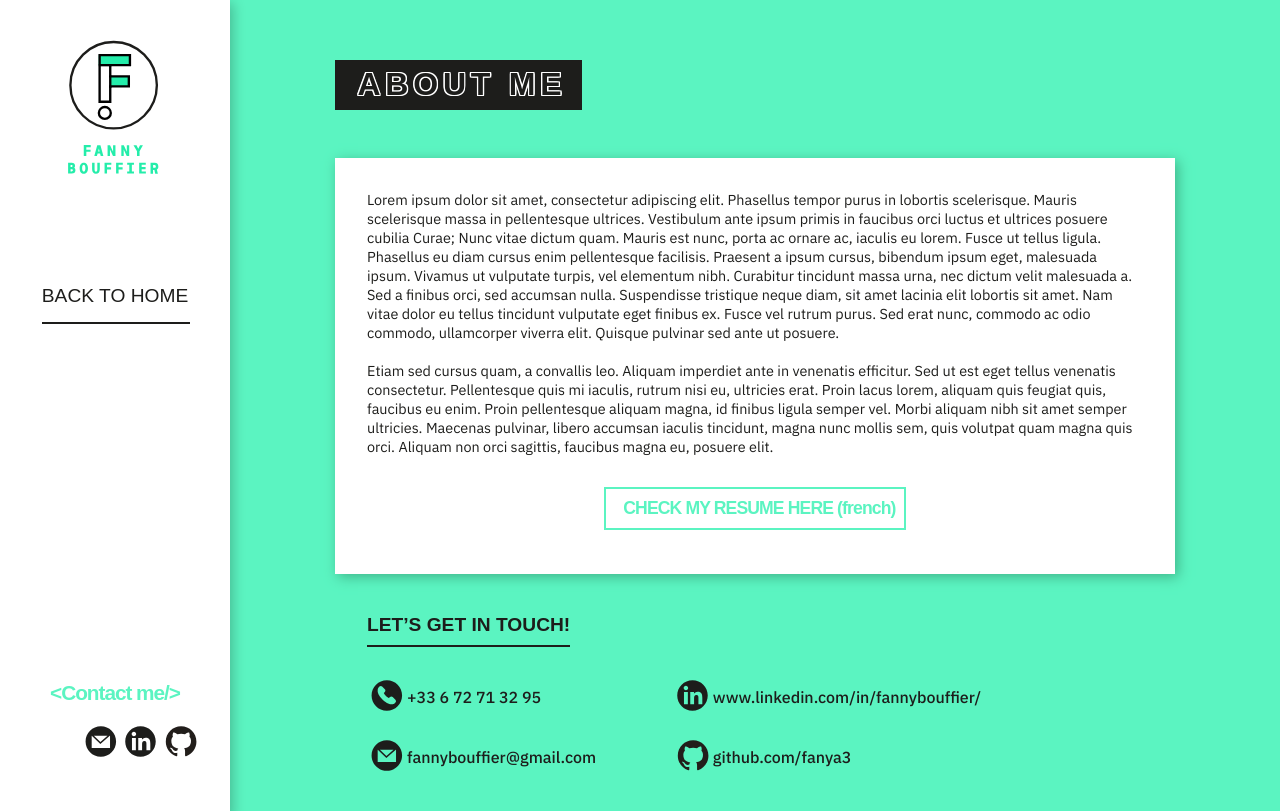
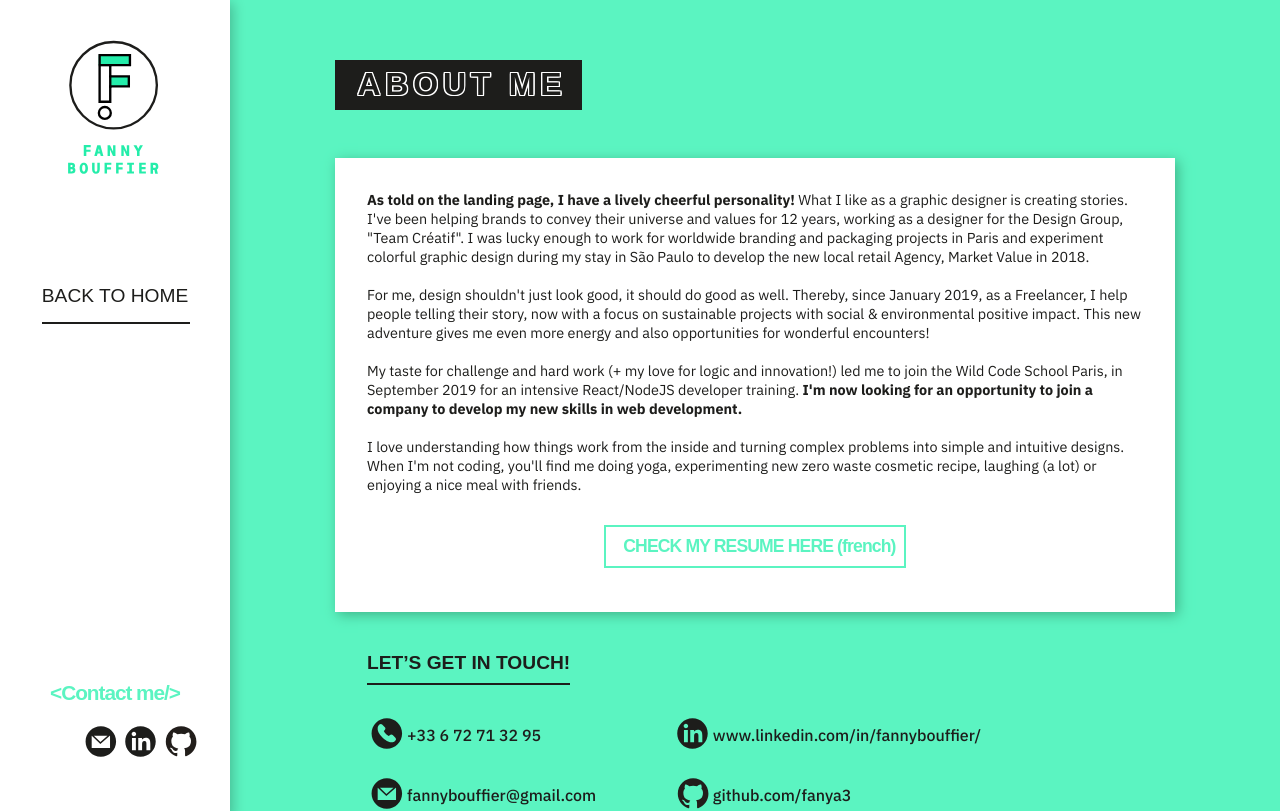
Before and after one commit to fanya3/Portfolio2019, a React (Create React App) app: page /about-me in a window 1280 px wide. Shown: the top 811 px of the page. Built offline with nearby package versions, Linux system fonts and the light colour scheme; a web font is replaced by a local one.

Commit message:
added about me text

```diff
--- a/src/non-components/Projects.js
+++ b/src/non-components/Projects.js
@@ -214,7 +214,7 @@ export const PROJECTS = [
     mission: "Website",
     color:"#504df4",
     descriptionintro:"LET'S GET WILD!",
-    description: "An immersive photoreport about the Wild Code School, Paris. We developped a website for an imaginary photograph, who followed students & teachers in their everyday life (from commute to late evenings at school). Included a special dark mode to discover the wild side of the Wilders! Developped with Html, CSS & Javascript.",
+    description: "An immersive photoreport about the Wild Code School, Paris. We developped a website for an imaginary photograph, who followed students & teachers in their everyday life (from morning commute to late evenings at school). Included a special dark mode to discover the wild side of the Wilders! Developped with Html, CSS & Javascript.",
     link:"fanya3.github.io/Projet1-IntoTheWildCodeSchool",
     github:"github.com/fanya3/Projet1-IntoTheWildCodeSchool",
     images: [
--- a/src/pages/AboutMe/AboutMe.js
+++ b/src/pages/AboutMe/AboutMe.js
@@ -26,9 +26,13 @@ const AboutMe = () => {
        <h2 className="blackTitle3">ABOUT ME</h2>
           <div className="AboutMeIntroSection">
             <p >
-            Lorem ipsum dolor sit amet, consectetur adipiscing elit. Phasellus tempor purus in lobortis scelerisque. Mauris scelerisque massa in pellentesque ultrices. Vestibulum ante ipsum primis in faucibus orci luctus et ultrices posuere cubilia Curae; Nunc vitae dictum quam. Mauris est nunc, porta ac ornare ac, iaculis eu lorem. Fusce ut tellus ligula. Phasellus eu diam cursus enim pellentesque facilisis. Praesent a ipsum cursus, bibendum ipsum eget, malesuada ipsum. Vivamus ut vulputate turpis, vel elementum nibh. Curabitur tincidunt massa urna, nec dictum velit malesuada a. Sed a finibus orci, sed accumsan nulla. Suspendisse tristique neque diam, sit amet lacinia elit lobortis sit amet. Nam vitae dolor eu tellus tincidunt vulputate eget finibus ex. Fusce vel rutrum purus. Sed erat nunc, commodo ac odio commodo, ullamcorper viverra elit. Quisque pulvinar sed ante ut posuere.
-              <br/><br/>
-              Etiam sed cursus quam, a convallis leo. Aliquam imperdiet ante in venenatis efficitur. Sed ut est eget tellus venenatis consectetur. Pellentesque quis mi iaculis, rutrum nisi eu, ultricies erat. Proin lacus lorem, aliquam quis feugiat quis, faucibus eu enim. Proin pellentesque aliquam magna, id finibus ligula semper vel. Morbi aliquam nibh sit amet semper ultricies. Maecenas pulvinar, libero accumsan iaculis tincidunt, magna nunc mollis sem, quis volutpat quam magna quis orci. Aliquam non orci sagittis, faucibus magna eu, posuere elit.
+             <strong>As told on the landing page, I have a lively cheerful personality!</strong> What I like as a graphic designer is creating stories. I've been helping brands to convey their universe and values for 12 years, working as a designer for the Design Group, "Team Créatif". I was lucky enough to work for worldwide branding and packaging projects in Paris and experiment colorful graphic design during my stay in São Paulo to develop the new local retail Agency, Market Value in 2018.
+             <br/><br/>
+             For me, design shouldn't just look good, it should do good as well. Thereby, since January 2019, as a Freelancer, I help people telling their story, now with a focus on sustainable projects with social &amp; environmental positive impact. This new adventure gives me even more energy and also opportunities for wonderful encounters!
+             <br/><br/>
+             My taste for challenge and hard work &#40;+ my love for logic and innovation!&#41; led me to join the Wild Code School Paris, in September 2019 for an intensive React/NodeJS developer training. <strong>I'm now looking for an opportunity to join a company to develop my new skills in web development.</strong>
+             <br/><br/>
+             I love understanding how things work from the inside and turning complex problems into simple and intuitive designs. When I'm not coding, you'll find me doing yoga, experimenting new zero waste cosmetic recipe, laughing (a lot) or enjoying a nice meal with friends.
             </p>
             <div className="ResumeBlock"><a  className="ResumeLink" target="_blank" rel="noopener noreferrer" href="https://drive.google.com/file/d/1RxtCDI-JMTEwavL05ysIAMYojMRORtyQ/view?usp=sharing"><h4 > CHECK MY RESUME HERE (french)</h4></a></div>
           </div>
```
